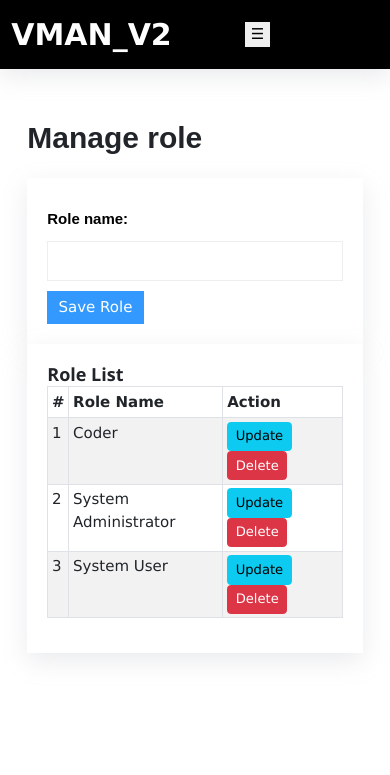
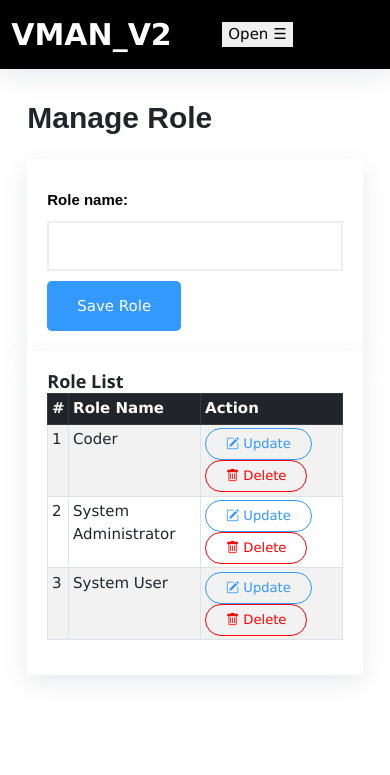
Before and after one commit to ilyatuu/VMan2_Django, a Django app: page /user-role/ in a window 390 px wide. Shown: the top 775 px of the page. Run offline with Django 4.2, Linux system fonts and the light colour scheme; a user stored in the database is signed in; data comes from the database, SQL or seed files in the repository; both versions use the stored data as it was after the commit; some libraries are stand-ins or nearby versions; some web fonts are replaced.

Commit message:
Change header color on the table, update action buutons on the pages, set side navigation to be fixed on the wider screen and toggle on the small screen

```diff
--- a/static/css/customcss.css
+++ b/static/css/customcss.css
@@ -50,6 +50,7 @@
   --mainColor: #000;
   --whiteColor: #ffffff;
   --blueColor: #3399ff;
+  --redColor: #ff0000;
   --fontSizeH1: 50px;
   --fontSizeH2: 30px;
   --fontSizeH3: 18px;
@@ -190,21 +209,35 @@ label{
   color: #000;
   margin-top: 10px;
   margin-bottom: 10px;
+  border-radius: 5px;
   font-family: var(--fontFamily);
 }
 input{
   outline: none;
-  height: 40px;
+  height: 50px;
   background: var(--whiteColor);
-  border: 1px solid var(--grayColor);
+  border: 2px solid var(--grayColor);
   padding-left: 10px;
 }
 select{
   outline: none;
-  height: 40px;
+  height: 50px;
   background: var(--whiteColor);
-  border: 1px solid var(--grayColor);
+  border: 2px solid var(--grayColor);
   padding-left: 10px;
+}
+
+table a.update{
+  border: 1px solid var(--blueColor);
+  border-radius: 20px;
+  padding: 5px 20px;
+  color: var(--blueColor);
+}
+table a.delete{
+  border: 1px solid var(--redColor);
+  border-radius: 20px;
+  padding: 5px 20px;
+  color: var(--redColor);
 }
 
 .login_page .content form button{
@@ -221,7 +254,7 @@ select{
 
 /* user_role */
 .user_role{
-  padding: 50px 0px;
+  padding: 100px 0px;
 }
 .user_role .title_section h1{
   margin: auto;
@@ -246,8 +279,10 @@ select{
   background: var(--blueColor);
   color: var(--whiteColor);
   border: none;
-  border-radius: 0px;
+  border-radius: 5px;
   margin-top: 10px;
+  height: 50px;
+  padding: 10px 30px;
 }
 .user_role .list_content{
   background: var(--whiteColor);
--- a/templates/base.html
+++ b/templates/base.html
@@ -12,19 +12,18 @@
   </head>
   <body class="dashboard_base">
     {% include './components/header.html' %}
-
-    <div class="w3-sidebar w3-bar-block w3-card w3-animate-left" style="display:none" id="mySidebar">
+    <div class="w3-sidebar w3-bar-block w3-collapse w3-card" id="mySidebar">
       <img src="{% static 'images/logo.svg' %}" alt="logo" class="mb-4" width="200px">
       <p><i class="bi bi-speedometer"></i> Dashboard</p>
       <ul>
-        <li><a href="#">Dashboard</a></li>
+        <li><a href="{% url 'dashboard:dashboardPage' %}"><i class="bi bi-speedometer2"></i> Dashboard</a></li>
         <li><a href="#">Coded VA Data</a></li>
       </ul>
       <p><i class="bi bi-graph-down-arrow"></i> Visualization</p>
       <ul>
-        <li><a href="#">Create Graph</a></li>
-        <li><a href="#">Create Table</a></li>
-        <li><a href="#">Create Map</a></li>
+        <li><a href="#"><i class="bi bi-graph-up"></i> Create Graph</a></li>
+        <li><a href="#"><i class="bi bi-table"></i> Create Table</a></li>
+        <li><a href="#"><i class="bi bi-geo-fill"></i> Create Map</a></li>
       </ul>
       <p><i class="bi bi-file-earmark-code"></i> Coding</p>
       <ul>
@@ -34,24 +33,25 @@
       </ul>
       <p><i class="bi bi-sliders"></i> Settings</p>
       <ul>
-        <li><a href="#">Update Profile</a></li>
-        <li><a href="{% url 'authentication:addNewUser' %}">System Users</a></li>
-        <li><a href="{% url 'dashboard:manageRole' %}">System Role</a></li>
-        <li><a href="{% url 'dashboard:manageICD10Category' %}">ICD10 Category</a></li>
-        <li><a href="#">Interviewer Data</a></li>
-        <li><a href="{% url 'dashboard:manageOrganization' %}">Organization</a></li>
-        <li><a href="#">Upload CSMF</a></li>
-        <li><a href="{% url 'dashboard:manageICD10' %}">ICD10 List</a></li>
-        <li><a href="#">Settings</a></li>
-        <li><a href="#">Download Data</a></li>
+        <li><a href="#"><i class="bi bi-person"></i> Update Profile</a></li>
+        <li><a href="{% url 'authentication:addNewUser' %}"><i class="bi bi-people"></i> System Users</a></li>
+        <li><a href="{% url 'dashboard:manageRole' %}"><i class="bi bi-shield"></i> System Role</a></li>
+        <li><a href="{% url 'dashboard:manageICD10Category' %}"><i class="bi bi-bookmarks"></i> ICD10 Category</a></li>
+        <li><a href="#"><i class="bi bi-activity"></i> Interviewer Data</a></li>
+        <li><a href="{% url 'dashboard:manageOrganization' %}"><i class="bi bi-building"></i> Organization</a></li>
+        <li><a href="#"><i class="bi bi-cloud-upload"></i> Upload CSMF</a></li>
+        <li><a href="{% url 'dashboard:manageICD10' %}"><i class="bi bi-list-task"></i> ICD10 List</a></li>
+        <li><a href="#"><i class="bi bi-gear"></i> Settings</a></li>
+        <li><a href="#"><i class="bi bi-cloud-download"></i> Download Data</a></li>
       </ul>
     </div>
 
-    <div id="main">
+    <div class="w3-main" style="margin-left:300px">
       <div class="w3-container">
         {% block content %}{% endblock %}
       </div>
     </div>
+
 
   <script type="text/javascript" src="{% static 'js/jquery.js' %}"></script>
   <script type="text/javascript" src="{% static 'js/bjs.js' %}"></script>
@@ -70,20 +70,23 @@
       </script>
     {% endfor %}
   {% endif %}
+
   <script>
   function w3_open() {
-      document.getElementById("main").style.marginLeft = "15%";
-      document.getElementById("mySidebar").style.width = "15%";
     document.getElementById("mySidebar").style.display = "block";
-      document.getElementById("openNav").style.display = 'none';
-      document.getElementById("closeNav").style.display = "inline-block";
+    document.getElementById("closeNav").style.display = "block";
+    document.getElementById("openNav").style.display = "none";
   }
+
   function w3_close() {
-      document.getElementById("main").style.marginLeft = "0%";
     document.getElementById("mySidebar").style.display = "none";
-      document.getElementById("openNav").style.display = "inline-block";
     document.getElementById("closeNav").style.display = "none";
+    document.getElementById("openNav").style.display = "block";
   }
   </script>
+
+
+
+
   </body>
 </html>
--- a/templates/components/header.html
+++ b/templates/components/header.html
@@ -1,7 +1,7 @@
-<nav class="navbar navbar-expand-lg">
+<nav class="navbar fixed-top navbar-expand-lg">
   <div class="container-fluid">
     <a class="navbar-brand" href="#">VMAN_V2</a>
-    <button id="openNav" onclick="w3_open()">&#9776;</button>
+    <button id="openNav" onclick="w3_open()">Open &#9776;</button>
     <button class="w3-bar-item" id="closeNav" onclick="w3_close()">Close &times;</button>
     <button class="navbar-toggler" type="button" data-bs-toggle="collapse" data-bs-target="#navbarSupportedContent" aria-controls="navbarSupportedContent" aria-expanded="false" aria-label="Toggle navigation">
       <span class="navbar-toggler-icon"></span>
--- a/templates/dashboard/addRole.html
+++ b/templates/dashboard/addRole.html
@@ -1,12 +1,12 @@
 {% extends '../base.html' %}
-{% block title %}Dashboard{% endblock %}
+{% block title %}Manage Role{% endblock %}
 {% block content %}
   <div class="user_role">
     <div class="container-fluid">
       <div class="row mb-4">
         <div class="col-md-12">
           <div class="title_section">
-            <h1>Manage role</h1>
+            <h1>Manage Role</h1>
           </div>
         </div>
       </div>
@@ -24,7 +24,7 @@
           <div class="list_content">
             <h1>Role List</h1>
             <table class="table table-sm table-striped table-bordered">
-              <thead>
+              <thead class="table-dark">
                 <th>#</th>
                 <th>Role Name</th>
                 <th>Action</th>
@@ -36,8 +36,8 @@
                       <td>{{ forloop.counter }}</td>
                       <td>{{ role.role_name }}</td>
                       <td>
-                        <a href="#" class="btn btn-sm btn-info">Update</a>
-                        <a href="#" class="btn btn-sm btn-danger">Delete</a>
+                        <a href="#" class="btn btn-sm update"><i class="bi bi-pencil-square"></i> Update</a>
+                        <a href="#" class="btn btn-sm delete"><i class="bi bi-trash"></i> Delete</a>
                       </td>
                     </tr>
                   {% endfor %}
--- a/templates/dashboard/icd10.html
+++ b/templates/dashboard/icd10.html
@@ -24,7 +24,7 @@
           <div class="list_content">
             <h1>ICD10 List</h1>
             <table class="table table-sm table-striped table-bordered">
-              <thead>
+              <thead class="table-dark">
                 <th>#</th>
                 <th>ICD10 Code</th>
                 <th>ICD10 Name</th>
@@ -42,8 +42,8 @@
                       <td>{{ icd10.icd10_category }}</td>
                       <td>{{ icd10.icd10_display_name }}</td>
                       <td>
-                        <a href="#" class="btn btn-sm btn-info">Update</a>
-                        <a href="#" class="btn btn-sm btn-danger">Delete</a>
+                        <a href="#" class="btn btn-sm update"><i class="bi bi-pencil-square"></i> Update</a>
+                        <a href="#" class="btn btn-sm delete"><i class="bi bi-trash"></i> Delete</a>
                       </td>
                     </tr>
                   {% endfor %}
--- a/templates/dashboard/icd10Category.html
+++ b/templates/dashboard/icd10Category.html
@@ -24,7 +24,7 @@
           <div class="list_content">
             <h1">ICD10 Category List</h1>
             <table class="table table-sm table-striped table-bordered">
-              <thead>
+              <thead class="table-dark">
                 <th>#</th>
                 <th>ICD10 Category Name</th>
                 <th>Action</th>
@@ -36,8 +36,8 @@
                       <td>{{ forloop.counter }}</td>
                       <td>{{ icd_10_cat.icd10_category_name }}</td>
                       <td>
-                        <a href="#" class="btn btn-sm btn-info">Update</a>
-                        <a href="#" class="btn btn-sm btn-danger">Delete</a>
+                        <a href="#" class="btn btn-sm update"><i class="bi bi-pencil-square"></i> Update</a>
+                        <a href="#" class="btn btn-sm delete"><i class="bi bi-trash"></i> Delete</a>
                       </td>
                     </tr>
                   {% endfor %}
--- a/templates/dashboard/organization.html
+++ b/templates/dashboard/organization.html
@@ -24,7 +24,7 @@
           <div class="list_content">
             <h1>Organization List</h1>
             <table class="table table-sm table-striped table-bordered">
-              <thead>
+              <thead class="table-dark">
                 <th>#</th>
                 <th>Organization Name</th>
                 <th>Action</th>
@@ -36,8 +36,8 @@
                       <td>{{ forloop.counter }}</td>
                       <td>{{ organization.organization_name }}</td>
                       <td>
-                        <a href="#" class="btn btn-sm btn-info">Update</a>
-                        <a href="#" class="btn btn-sm btn-danger">Delete</a>
+                        <a href="#" class="btn btn-sm update"><i class="bi bi-pencil-square"></i> Update</a>
+                        <a href="#" class="btn btn-sm delete"><i class="bi bi-trash"></i> Delete</a>
                       </td>
                     </tr>
                   {% endfor %}
```
Also changed, not shown: other parts of static/css/customcss.css (+61 -10 lines), templates/authentication/addUser.html (+5 -5 lines), templates/dashboard/home.html (+11 -1 lines), db.sqlite3. Lines whose indentation alone changed are shown as unchanged.
